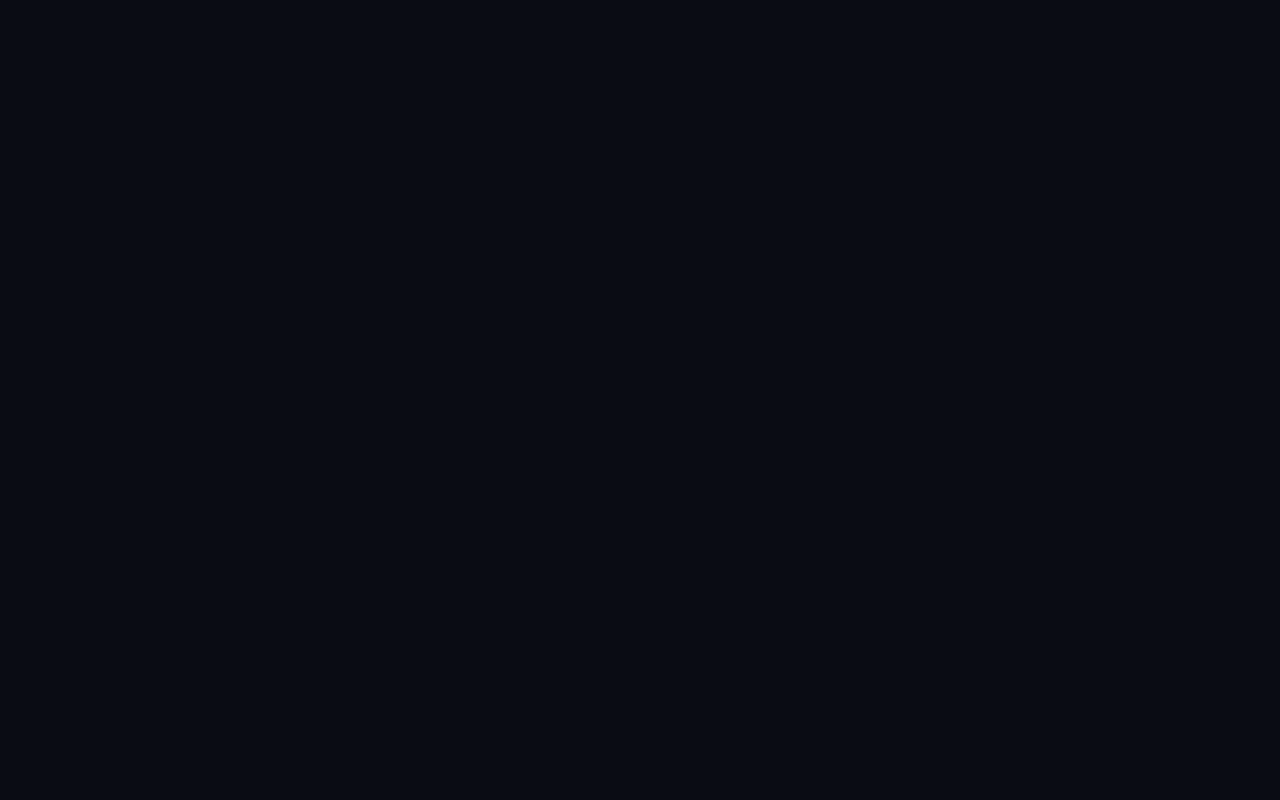
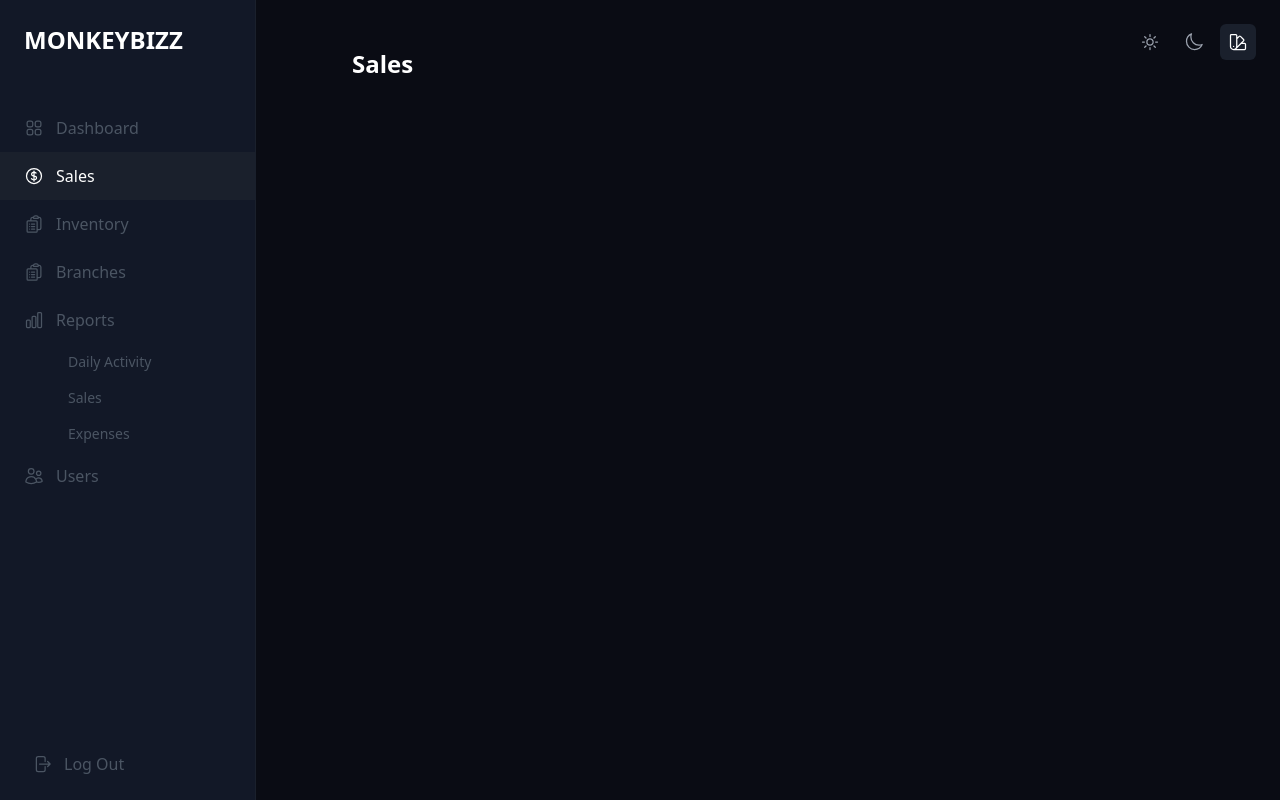
Before and after one commit to echicajames/monkeybizz, a Vue app: page /sales in a window 1280 px wide. Before the commit this address had no page. Built offline with nearby package versions, Linux system fonts and the light colour scheme; sample sign-in values are in the browser's storage.

Commit message:
feat: add Sales menu and Daily Activity report submenu - Add new Sales menu item below Dashboard - Add Daily Activity submenu under Reports - Create new view components and routes

```diff
--- a/src/components/AppLayout.vue
+++ b/src/components/AppLayout.vue
@@ -33,6 +33,14 @@
           <span class="mx-3">Dashboard</span>
         </router-link>
         <router-link
+          to="/sales"
+          class="flex items-center px-6 py-3 transition-colors duration-200"
+          :class="$route.path === '/sales' ? 'bg-midnight-700 text-white' : 'text-gray-600 dark:text-gray-400 hover:bg-midnight-700 hover:text-white'"
+        >
+          <CurrencyDollarIcon class="h-5 w-5" />
+          <span class="mx-3">Sales</span>
+        </router-link>
+        <router-link
           to="/inventory"
           class="flex items-center px-6 py-3 transition-colors duration-200"
           :class="$route.path === '/inventory' ? 'bg-midnight-700 text-white' : 'text-gray-600 dark:text-gray-400 hover:bg-midnight-700 hover:text-white'"
@@ -48,14 +56,40 @@
           <ClipboardDocumentListIcon class="h-5 w-5" />
           <span class="mx-3">Branches</span>
         </router-link>
+        <div class="relative">
           <router-link
             to="/reports"
             class="flex items-center px-6 py-3 transition-colors duration-200"
-          :class="$route.path === '/reports' ? 'bg-midnight-700 text-white' : 'text-gray-600 dark:text-gray-400 hover:bg-midnight-700 hover:text-white'"
+            :class="$route.path.startsWith('/reports') ? 'bg-midnight-700 text-white' : 'text-gray-600 dark:text-gray-400 hover:bg-midnight-700 hover:text-white'"
           >
             <ChartBarIcon class="h-5 w-5" />
             <span class="mx-3">Reports</span>
           </router-link>
+
+          <div class="pl-11">
+            <router-link
+              to="/reports/daily-activity"
+              class="flex items-center px-6 py-2 transition-colors duration-200 text-sm"
+              :class="$route.path === '/reports/daily-activity' ? 'text-white' : 'text-gray-600 dark:text-gray-400 hover:text-white'"
+            >
+              Daily Activity
+            </router-link>
+            <router-link
+              to="/reports/sales"
+              class="flex items-center px-6 py-2 transition-colors duration-200 text-sm"
+              :class="$route.path === '/reports/sales' ? 'text-white' : 'text-gray-600 dark:text-gray-400 hover:text-white'"
+            >
+              Sales
+            </router-link>
+            <router-link
+              to="/reports/expenses"
+              class="flex items-center px-6 py-2 transition-colors duration-200 text-sm"
+              :class="$route.path === '/reports/expenses' ? 'text-white' : 'text-gray-600 dark:text-gray-400 hover:text-white'"
+            >
+              Expenses
+            </router-link>
+          </div>
+        </div>
         <router-link
           to="/users"
           class="flex items-center px-6 py-3 transition-colors duration-200"
@@ -97,7 +131,8 @@ import {
   UsersIcon,
   ArrowRightOnRectangleIcon,
   Bars3Icon,
-  XMarkIcon
+  XMarkIcon,
+  CurrencyDollarIcon
 } from '@heroicons/vue/24/outline'
 
 const router = useRouter()
--- a/src/router/index.ts
+++ b/src/router/index.ts
@@ -7,6 +7,10 @@ import InventoryView from '../views/InventoryView.vue'
 import ReportView from '../views/ReportView.vue'
 import UsersView from '../views/UsersView.vue'
 import BranchesView from '../views/BranchesView.vue'
+import SalesReportView from '../views/reports/SalesReportView.vue'
+import ExpensesReportView from '../views/reports/ExpensesReportView.vue'
+import SalesView from '../views/SalesView.vue'
+import DailyActivityView from '../views/reports/DailyActivityView.vue'
 
 const router = createRouter({
   history: createWebHistory(import.meta.env.BASE_URL),
@@ -19,6 +23,12 @@ const router = createRouter({
       path: '/dashboard',
       name: 'dashboard',
       component: DashboardView,
+      meta: { requiresAuth: true }
+    },
+    {
+      path: '/sales',
+      name: 'sales',
+      component: SalesView,
       meta: { requiresAuth: true }
     },
     {
@@ -43,6 +53,24 @@ const router = createRouter({
       path: '/reports',
       name: 'reports',
       component: ReportView,
+      meta: { requiresAuth: true }
+    },
+    {
+      path: '/reports/daily-activity',
+      name: 'daily-activity-report',
+      component: DailyActivityView,
+      meta: { requiresAuth: true }
+    },
+    {
+      path: '/reports/sales',
+      name: 'sales-report',
+      component: SalesReportView,
+      meta: { requiresAuth: true }
+    },
+    {
+      path: '/reports/expenses',
+      name: 'expenses-report',
+      component: ExpensesReportView,
       meta: { requiresAuth: true }
     },
     {
--- /dev/null
+++ b/src/views/SalesView.vue
@@ -0,0 +1,11 @@
+<template>
+  <AppLayout>
+    <div class="container mx-auto px-4">
+      <h2 class="text-2xl font-bold mb-8 text-white">Sales</h2>
+    </div>
+  </AppLayout>
+</template>
+
+<script setup lang="ts">
+import AppLayout from '@/components/AppLayout.vue'
+</script>
--- /dev/null
+++ b/src/views/reports/DailyActivityView.vue
@@ -0,0 +1,11 @@
+<template>
+  <AppLayout>
+    <div class="container mx-auto px-4">
+      <h2 class="text-2xl font-bold mb-8 text-white">Daily Activity Report</h2>
+    </div>
+  </AppLayout>
+</template>
+
+<script setup lang="ts">
+import AppLayout from '@/components/AppLayout.vue'
+</script>
```
Lines whose indentation alone changed are shown as unchanged.
